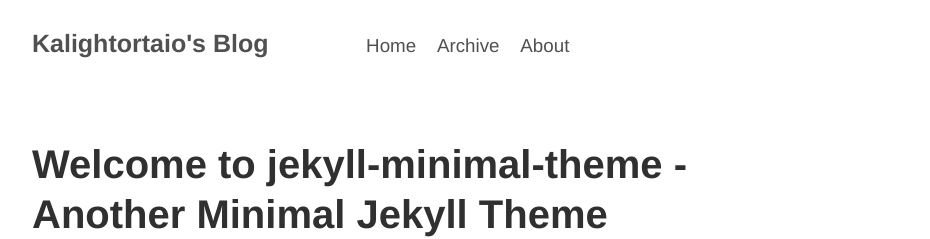
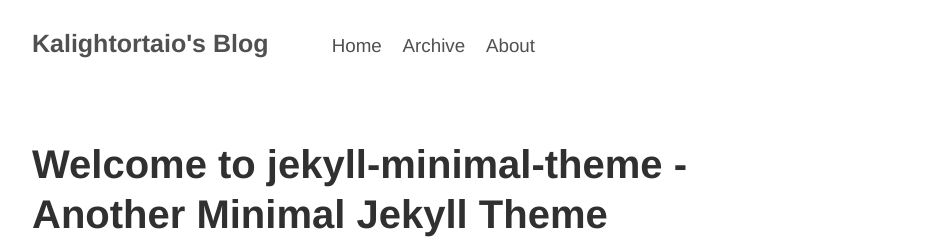
Before and after one commit to Kalightortaio/blog.kalightortaio.com, a Jekyll site: the page built from index.html, in a window 1280 px wide. Shown: the top 239 px of the page, without its empty margins (228-1158 px from the left). Built offline with Jekyll 4.4.1, drawn with Linux system fonts in a browser that asks for light colours.

Commit message:
Update default.html

```diff
--- a/_layouts/default.html
+++ b/_layouts/default.html
@@ -11,9 +11,9 @@
 <div class="container">
 <header class="masthead">
    <h3 class="masthead-title">
-     {{ site.title }}&emsp;&emsp;&emsp;
+     {{ site.title }}
      <small>
-        &nbsp;&nbsp;&nbsp;<a href="{{ site.url }}">Home</a>
+        &emsp;&emsp;&emsp;<a href="{{ site.url }}">Home</a>
      </small>
      <small>
         &nbsp;&nbsp;&nbsp;<a href="{{ site.path }}/archive.html">Archive</a>
```
